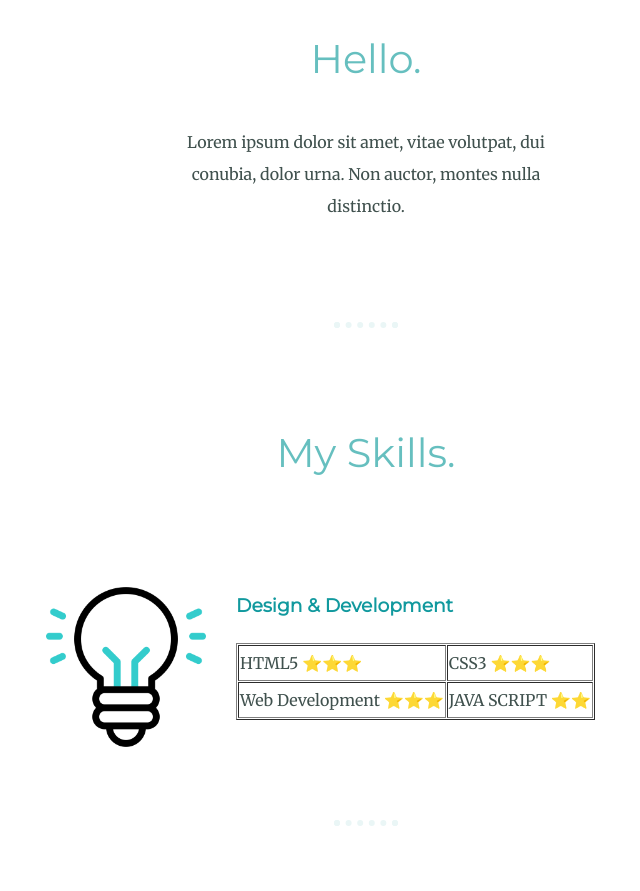
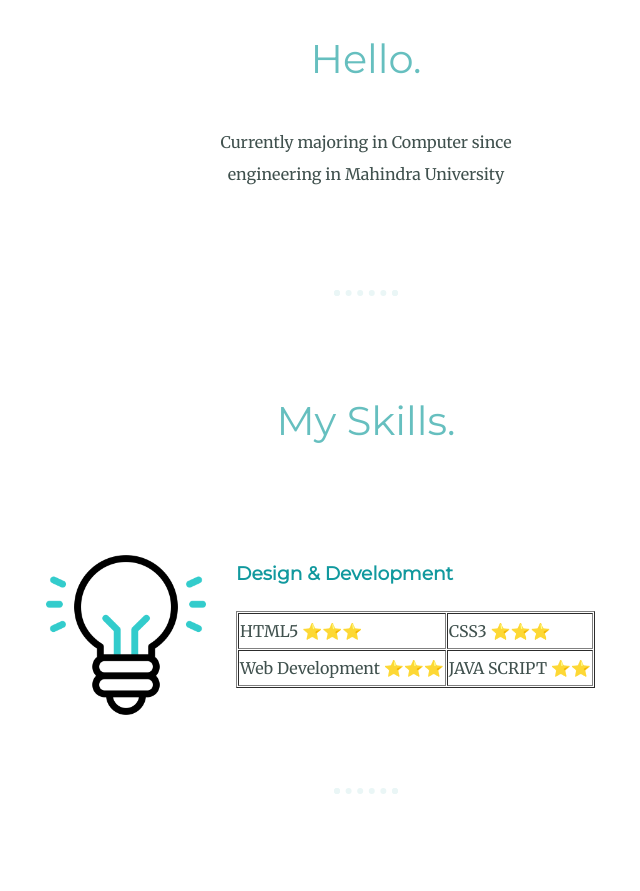
Before and after one commit to Karthk31/site, a plain HTML site: page index.html in a window 1280 px wide. Shown: the part 1220-2111 px from the top of the page, without its empty margins (274-914 px from the left). Drawn offline with Linux system fonts and the light colour scheme.

Commit message:
Update index.html

```diff
--- a/index.html
+++ b/index.html
@@ -25,7 +25,7 @@
     <div class="profile">
       <img class="profile-pic" src="image/karthik-modified.png" alt="profile-pic">
       <h2>Hello.</h2>
-      <p class="intro">Lorem ipsum dolor sit amet, vitae volutpat, dui conubia, dolor urna. Non auctor, montes nulla distinctio.</p>
+      <p class="intro">Currently majoring in Computer since engineering in Mahindra University</p>
     </div>
     <hr>
     <div class="skills">
```
